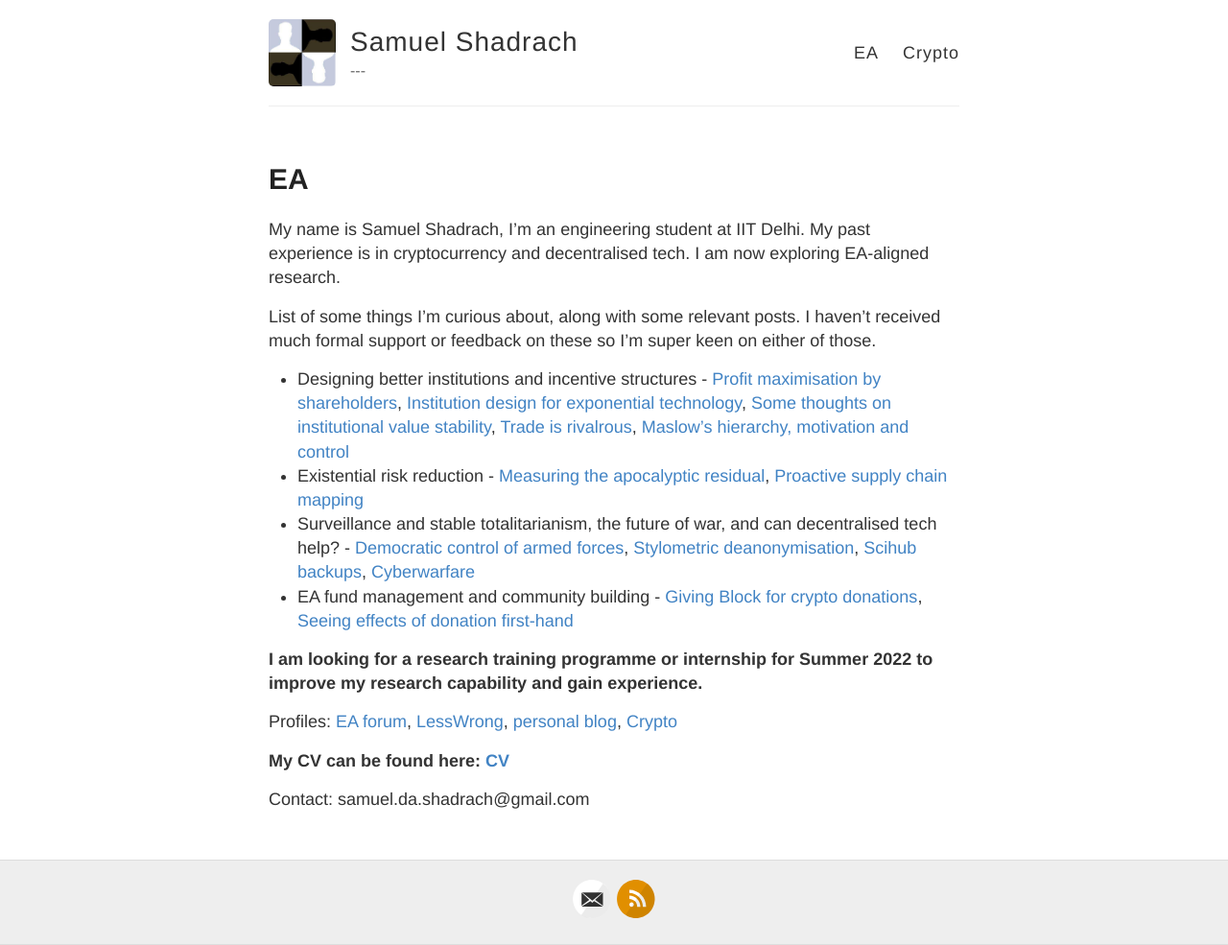
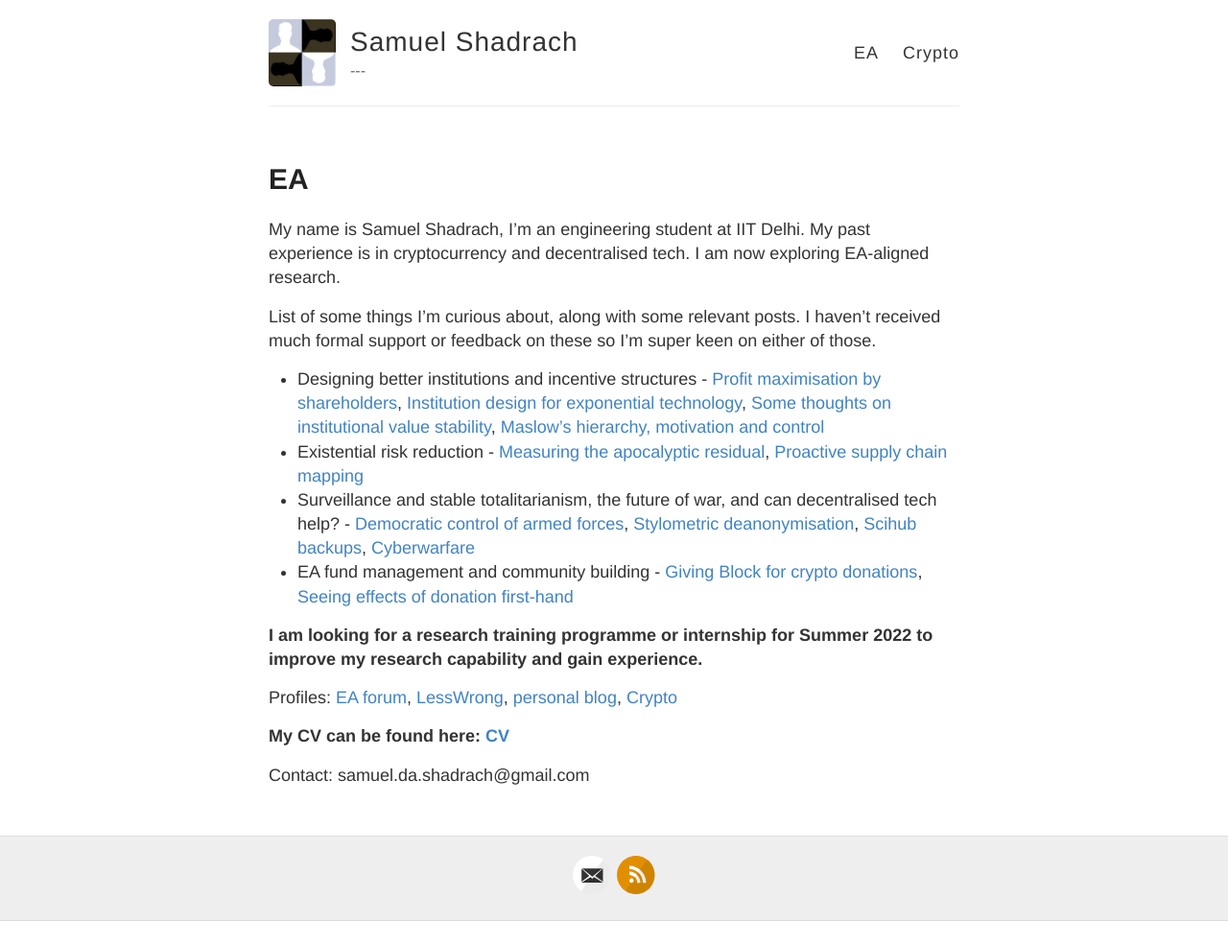
Before and after one commit to samueldashadrach/samueldashadrach.github.io, a Jekyll site: the page built from EA.md, in a window 1280 px wide. Shown: the whole page at 96% size. Built offline with Jekyll 4.4.1, drawn with Linux system fonts in a browser that asks for light colours; after the commit the page ends 960 px from its top, so only the background shows below that.

Commit message:
Update EA.md

```diff
--- a/EA.md
+++ b/EA.md
@@ -8,7 +8,7 @@ My name is Samuel Shadrach, I'm an engineering student at IIT Delhi. My past exp
 
 List of some things I'm curious about, along with some relevant posts. I haven't received much formal support or feedback on these so I'm super keen on either of those.
 
- - Designing better institutions and incentive structures - [Profit maximisation by shareholders](https://forum.effectivealtruism.org/posts/WKX8Jckar6QRgx6Pd/profit-maximisation-and-obligations-on-shareholders), [Institution design for exponential technology](https://forum.effectivealtruism.org/posts/AiH7oJh9qMBNmfsGG/institution-design-for-exponential-technology), [Some thoughts on institutional value stability](https://kroma.substack.com/p/some-thoughts-on-institutional-value?r=dg164&utm_campaign=post&utm_medium=web), [Trade is rivalrous](https://kroma.substack.com/p/trade-is-rivalrous-this-matters-for), [Maslow's hierarchy, motivation and control](https://kroma.substack.com/p/maslows-hierarchy-motivation-and)
+ - Designing better institutions and incentive structures - [Profit maximisation by shareholders](https://forum.effectivealtruism.org/posts/WKX8Jckar6QRgx6Pd/profit-maximisation-and-obligations-on-shareholders), [Institution design for exponential technology](https://forum.effectivealtruism.org/posts/AiH7oJh9qMBNmfsGG/institution-design-for-exponential-technology), [Some thoughts on institutional value stability](https://kroma.substack.com/p/some-thoughts-on-institutional-value?r=dg164&utm_campaign=post&utm_medium=web), [Maslow's hierarchy, motivation and control](https://kroma.substack.com/p/maslows-hierarchy-motivation-and)
  - Existential risk reduction - [Measuring the apocalyptic residual](https://forum.effectivealtruism.org/posts/3brWaMAqK25dffSYH/measuring-the-apocalyptic-residual), [Proactive supply chain mapping](https://kroma.substack.com/p/proactive-mapping-of-global-supply)
  - Surveillance and stable totalitarianism, the future of war, and can decentralised tech help? - [Democratic control of armed forces](https://kroma.substack.com/p/democratic-control-of-armed-forces), [Stylometric deanonymisation](https://forum.effectivealtruism.org/posts/nm2EczMBm99AZn5JK/the-case-for-studying-stylometric-deanonymisation-as), [Scihub backups](https://forum.effectivealtruism.org/posts/Zxiugmj5EnS6SXYnS/scihub-backups-for-open-research), [Cyberwarfare](https://forum.effectivealtruism.org/posts/tHrLA3sBcbkP2ckSx/mapping-out-cyberwarfare-landscape)
  - EA fund management and community building - [Giving Block for crypto donations](https://forum.effectivealtruism.org/posts/oqXueeBESjjPb9wvZ/ea-orgs-should-integrate-with-the-giving-block-for), [Seeing effects of donation first-hand](https://forum.effectivealtruism.org/posts/oYvmPnc72npdtFuPg/effects-of-being-able-to-see-effects-of-donation-first-hand)
```
